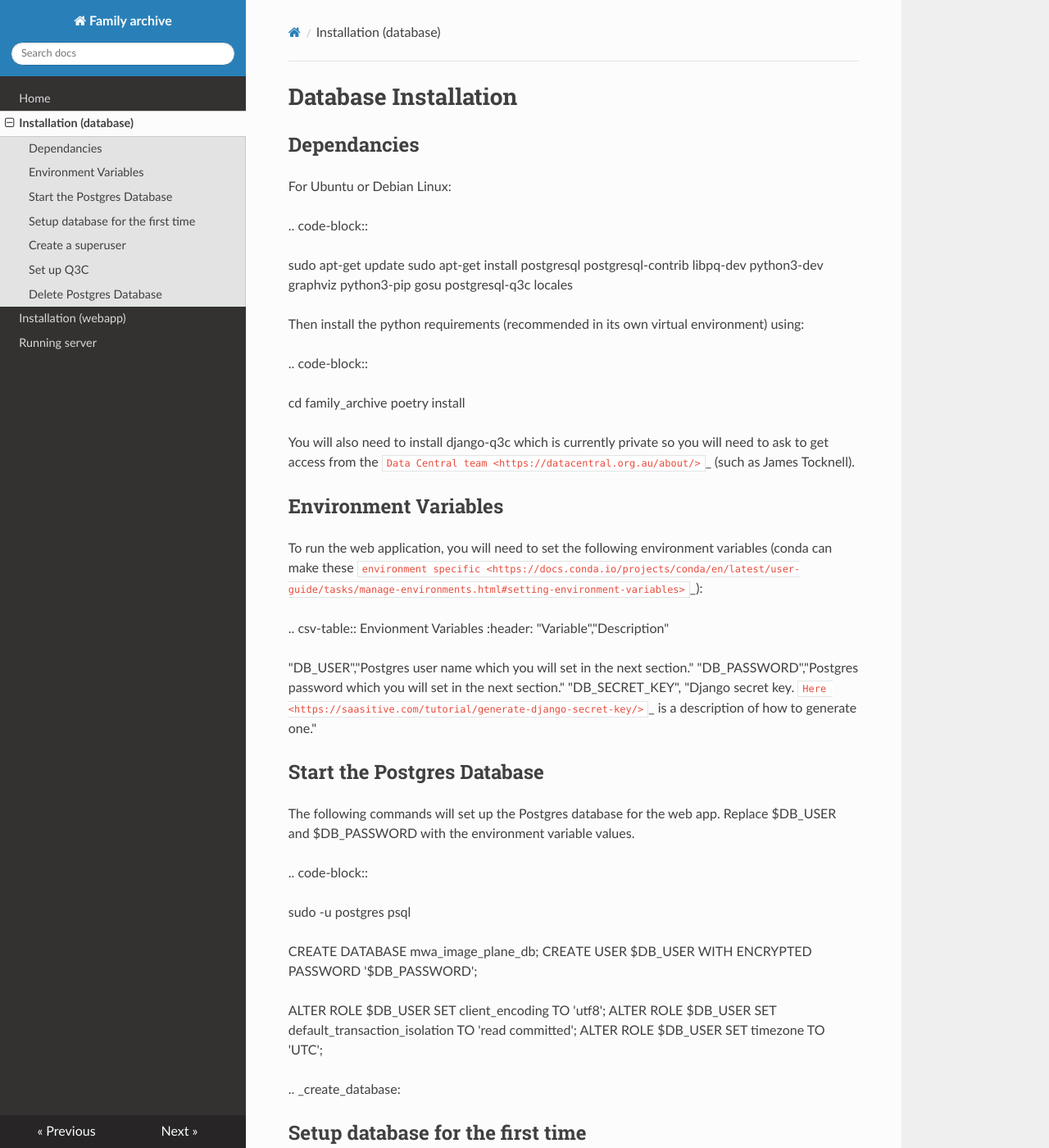
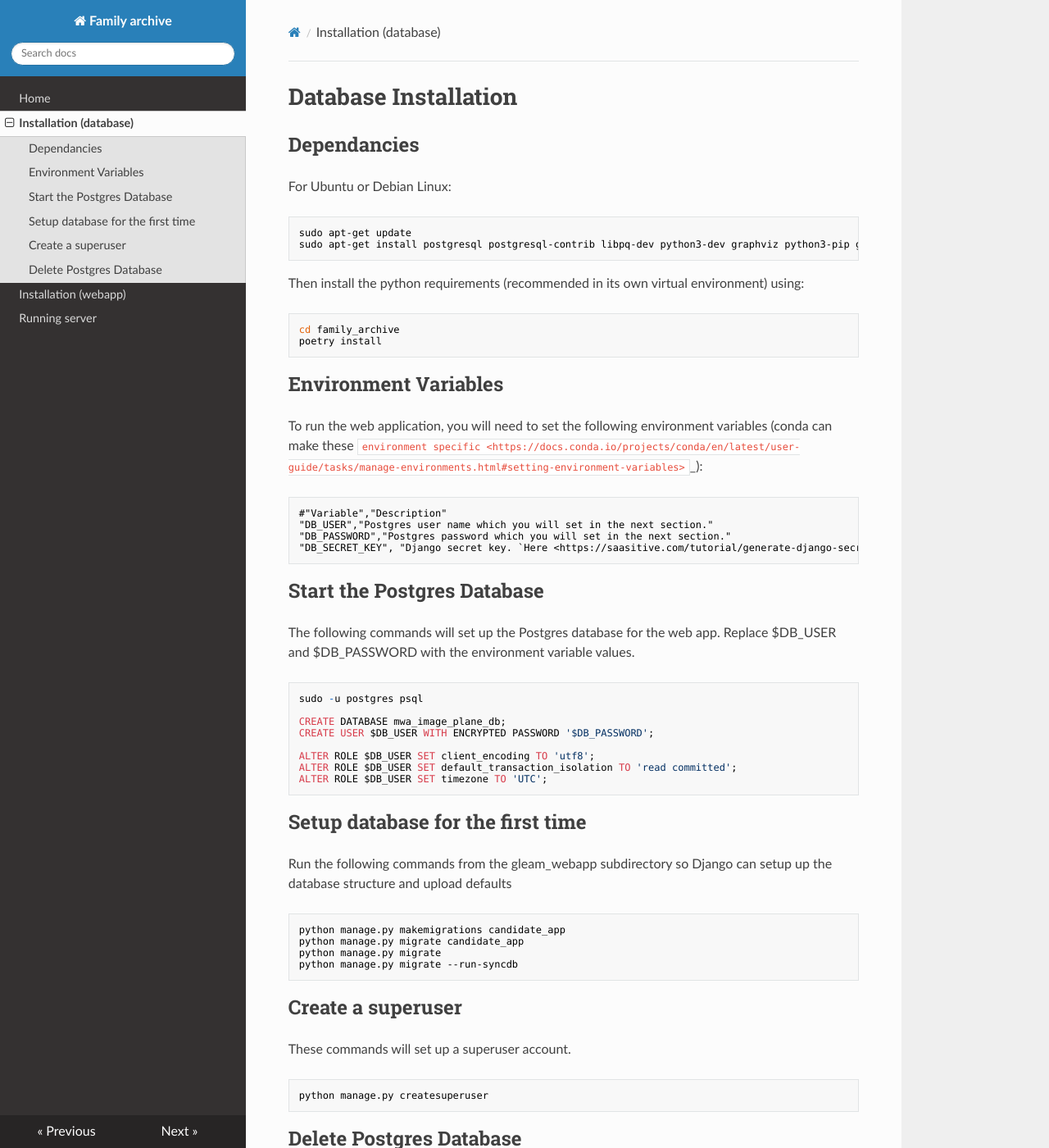
Before and after one commit to NickSwainston/family_archive, an MkDocs documentation site: the page built from docs/database_installation.md, in a window 1280 px wide and 1400 px high. Shown: the whole window at 82% size. Built offline with MkDocs 1.6.1, drawn with Linux system fonts in a browser that asks for light colours; nearby versions of some CDN libraries; some of the changed text lies outside the part shown.

Commit message:
Converted docs to markdown

````diff
--- a/docs/database_installation.md
+++ b/docs/database_installation.md
@@ -1,105 +1,80 @@
-Database Installation
-=====================
+# Database Installation
 
-Dependancies
-------------
+## Dependancies
 
 For Ubuntu or Debian Linux:
 
-.. code-block::
-
-   sudo apt-get update
-   sudo apt-get install postgresql postgresql-contrib libpq-dev python3-dev graphviz python3-pip gosu postgresql-q3c locales
+```bash
+sudo apt-get update
+sudo apt-get install postgresql postgresql-contrib libpq-dev python3-dev graphviz python3-pip gosu postgresql-q3c locales
+```
 
 Then install the python requirements (recommended in its own virtual environment) using:
 
-.. code-block::
+```bash
+cd family_archive
+poetry install
+```
 
-   cd family_archive
-   poetry install
-
-You will also need to install django-q3c which is currently private so you will need to ask to get access from the `Data Central team <https://datacentral.org.au/about/>`_ (such as James Tocknell).
-
-Environment Variables
----------------------
+## Environment Variables
 
 To run the web application, you will need to set the following environment variables (conda can make these `environment specific <https://docs.conda.io/projects/conda/en/latest/user-guide/tasks/manage-environments.html#setting-environment-variables>`_):
 
-.. csv-table:: Envionment Variables
-   :header: "Variable","Description"
+```csv
+#"Variable","Description"
+"DB_USER","Postgres user name which you will set in the next section."
+"DB_PASSWORD","Postgres password which you will set in the next section."
+"DB_SECRET_KEY", "Django secret key. `Here <https://saasitive.com/tutorial/generate-django-secret-key/>`_ is a description of how to generate one."
+```
 
-   "DB_USER","Postgres user name which you will set in the next section."
-   "DB_PASSWORD","Postgres password which you will set in the next section."
-   "DB_SECRET_KEY", "Django secret key. `Here <https://saasitive.com/tutorial/generate-django-secret-key/>`_ is a description of how to generate one."
-
-
-Start the Postgres Database
----------------------------
+## Start the Postgres Database
 
 The following commands will set up the Postgres database for the web app. Replace $DB_USER and $DB_PASSWORD with the environment variable values.
 
-.. code-block::
+```sql
+sudo -u postgres psql
 
-   sudo -u postgres psql
+CREATE DATABASE mwa_image_plane_db;
+CREATE USER $DB_USER WITH ENCRYPTED PASSWORD '$DB_PASSWORD';
 
-   CREATE DATABASE mwa_image_plane_db;
-   CREATE USER $DB_USER WITH ENCRYPTED PASSWORD '$DB_PASSWORD';
-
-   ALTER ROLE $DB_USER SET client_encoding TO 'utf8';
-   ALTER ROLE $DB_USER SET default_transaction_isolation TO 'read committed';
-   ALTER ROLE $DB_USER SET timezone TO 'UTC';
+ALTER ROLE $DB_USER SET client_encoding TO 'utf8';
+ALTER ROLE $DB_USER SET default_transaction_isolation TO 'read committed';
+ALTER ROLE $DB_USER SET timezone TO 'UTC';
+```
 
 
-.. _create_database:
 
-Setup database for the first time
----------------------------------
+## Setup database for the first time
 
 Run the following commands from the gleam_webapp subdirectory so Django can setup up the database structure and upload defaults
 
-.. code-block::
+```bash
+python manage.py makemigrations candidate_app
+python manage.py migrate candidate_app
+python manage.py migrate
+python manage.py migrate --run-syncdb
+```
 
-   python manage.py makemigrations candidate_app
-   python manage.py migrate candidate_app
-   python manage.py migrate
-   python manage.py migrate --run-syncdb
-
-
-Create a superuser
--------------------
+## Create a superuser
 
 These commands will set up a superuser account.
 
-.. code-block::
-
-   python manage.py createsuperuser
-
-Set up Q3C
-----------
-`Q3C <https://github.com/segasai/q3c>`_ allows spatial indexing on a sphere so that you can do quick cone searchs to find nearby sources/candidates within your database.
-The followinng commands will set it up:
+```bash
+python manage.py createsuperuser
+```
 
 
-.. code-block::
-
-   sudo -u postgres psql
-
-   \c mwa_image_plane_db
-   CREATE EXTENSION q3c;
-   CREATE INDEX ON candidate_app_candidate (q3c_ang2ipix(ra_deg, dec_deg));
-
-Delete Postgres Database
-------------------------
+## Delete Postgres Database
 
 Only do this is you want to restart the database!
 
 To delete the database use the following commands
 
-.. code-block::
+```sql
+sudo -u postgres psql
 
-   sudo -u postgres psql
-
-   DROP DATABASE mwa_image_plane_db;
-   CREATE DATABASE mwa_image_plane_db;
+DROP DATABASE mwa_image_plane_db;
+CREATE DATABASE mwa_image_plane_db;
+```
 
 You will then have to recreate the database using the commands in :ref:`create_database`
````
Also changed, not shown: docs/conf.py (deleted, +0 -63 lines), docs/running_server.md (+45 -47 lines), docs/webapp_installation.md (+49 -56 lines).
